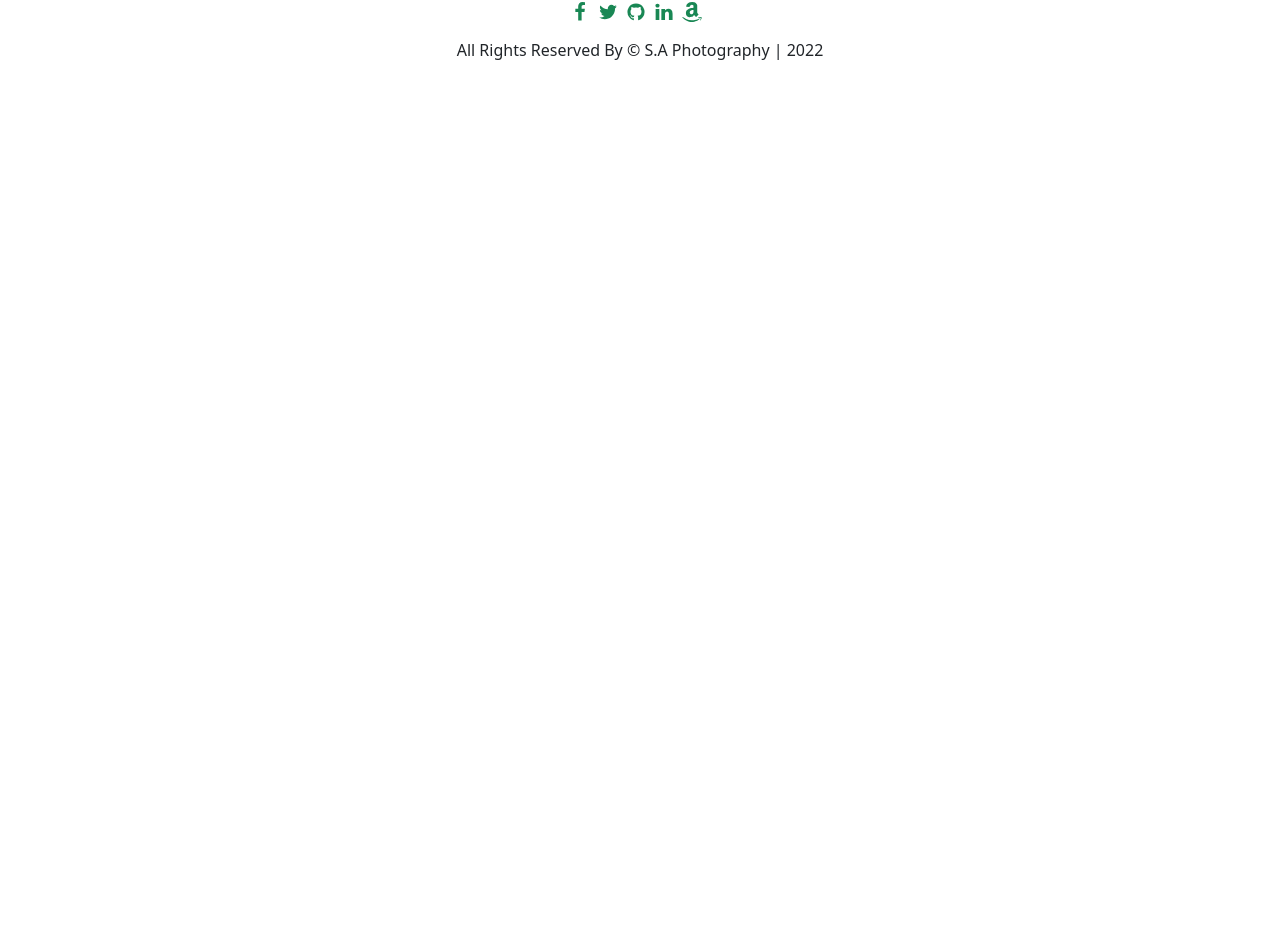
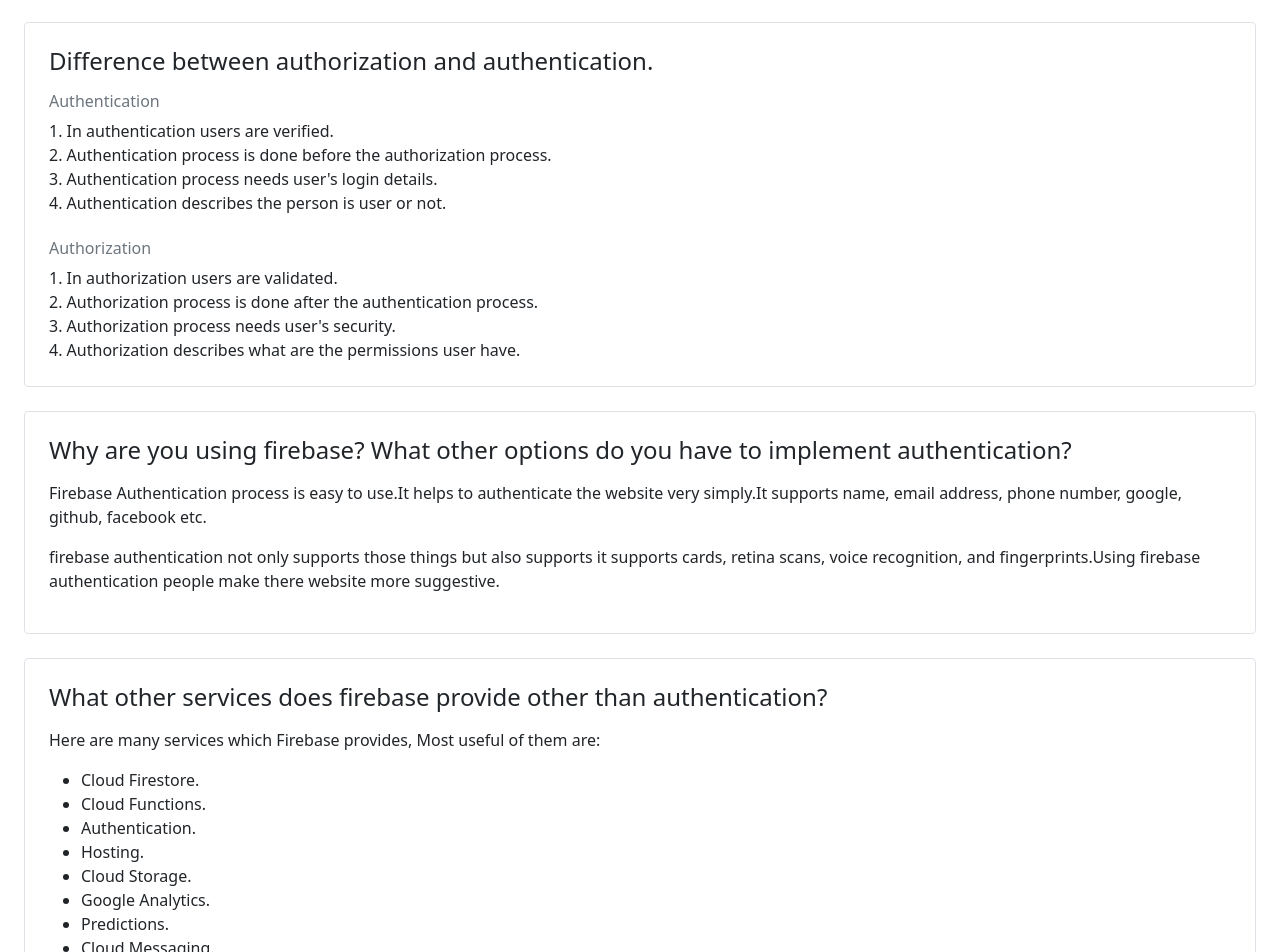
Before and after one commit to shoumikahmed/independent-service-provider-assignment10, a React (Create React App) app: page /blogs in a window 1280 px wide. Shown: the part 130-1082 px from the top of the page. Before the commit the page ends 800 px from the top, so only its background shows below. Built offline with nearby package versions, Linux system fonts and the light colour scheme; no server answers.

Commit message:
answer are added

```diff
--- a/src/Pages/Home/Blogs/Blogs.js
+++ b/src/Pages/Home/Blogs/Blogs.js
@@ -2,9 +2,63 @@
 
 const Blogs = () => {
     return (
-        <div>
-            <h1>This is blogs</h1>
-        </div>
+        <section className='px-4 my-4 mx-auto'>
+            <h1 className='mb-6 text-success text-center'>
+                Basic Questions
+            </h1>
+            <div className='grid grid-cols-1 gap-24 md:grid-cols-2'>
+                <div className='mt-4 border p-4 rounded'>
+                    <h4 className='mt-10 mb-3'>
+                        Difference between authorization and authentication.
+                    </h4>
+                    <h6 className='text-secondary'>
+                        Authentication
+                    </h6>
+                    <p className='m-0'>1. In authentication users are verified.</p>
+                    <p className='m-0'>2. Authentication process is done before the authorization process.</p>
+                    <p className='m-0'>3. Authentication process needs user's login details.</p>
+                    <p className='m-0'>4. Authentication describes the person is user or not.</p>
+                    <br />
+                    <h6 className='text-secondary'>
+                        Authorization
+                    </h6>
+                    <p className='m-0'>1. In authorization users are validated.</p>
+                    <p className='m-0'>2. Authorization process is done after the authentication process.</p>
+                    <p className='m-0'>3. Authorization process needs user's security.</p>
+                    <p className='m-0'>4. Authorization describes what are the permissions user have.</p>
+
+                </div>
+                <div className='mt-4 border p-4 rounded'>
+                    <h4 className='mt-10 mb-3'>
+                        Why are you using firebase? What other options do you have to implement authentication?
+                    </h4>
+                    <p>
+                        Firebase Authentication process is easy to use.It helps to authenticate the website very simply.It supports name, email address, phone number, google, github, facebook etc.
+                    </p>
+                    <p>
+                        firebase authentication not only supports those things but also supports it supports cards, retina scans, voice recognition, and fingerprints.Using firebase authentication people make there website more suggestive.
+                    </p>
+                </div>
+                <div className='mt-4 border p-4 rounded'>
+                    <h4 className='mt-10 mb-3'>
+                        What other services does firebase provide other than authentication?
+                    </h4>
+                    <p>
+                        Here are many services which Firebase provides, Most useful of them are:
+                    </p>
+                    <ul>
+                        <li>Cloud Firestore.</li>
+                        <li>Cloud Functions.</li>
+                        <li>Authentication.</li>
+                        <li>Hosting.</li>
+                        <li>Cloud Storage.</li>
+                        <li>Google Analytics.</li>
+                        <li>Predictions.</li>
+                        <li> Cloud Messaging.</li>
+                    </ul>
+                </div>
+            </div>
+        </section>
     );
 };
 
--- a/src/Pages/Login/Login/Login.js
+++ b/src/Pages/Login/Login/Login.js
@@ -76,7 +76,7 @@
 
     const resetPassword = async () => {
         await sendPasswordResetEmail(userInfo.email);
-        alert('Sent email');
+        toast('Sent email');
     }
 
     useEffect(() => {
```
